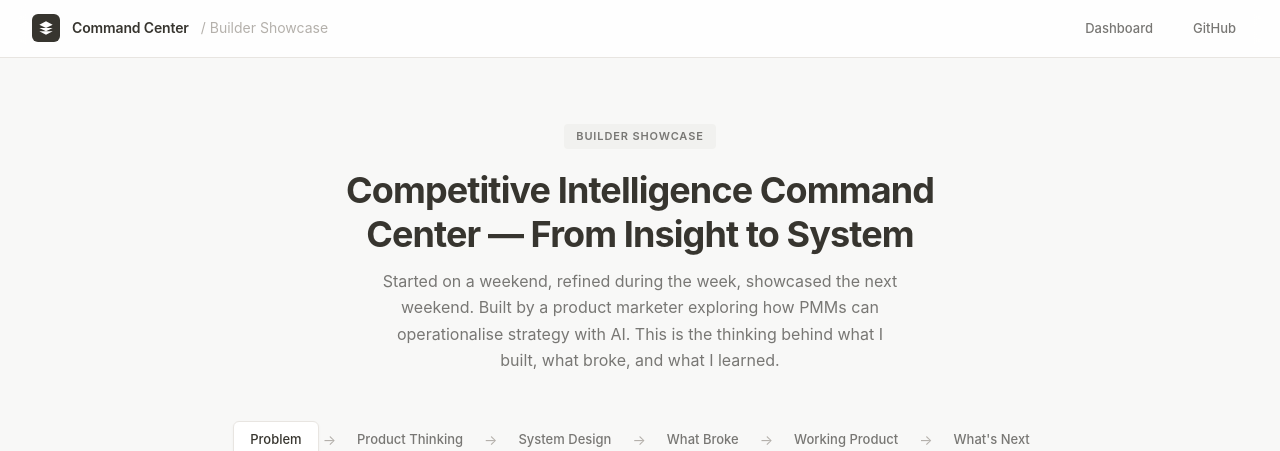
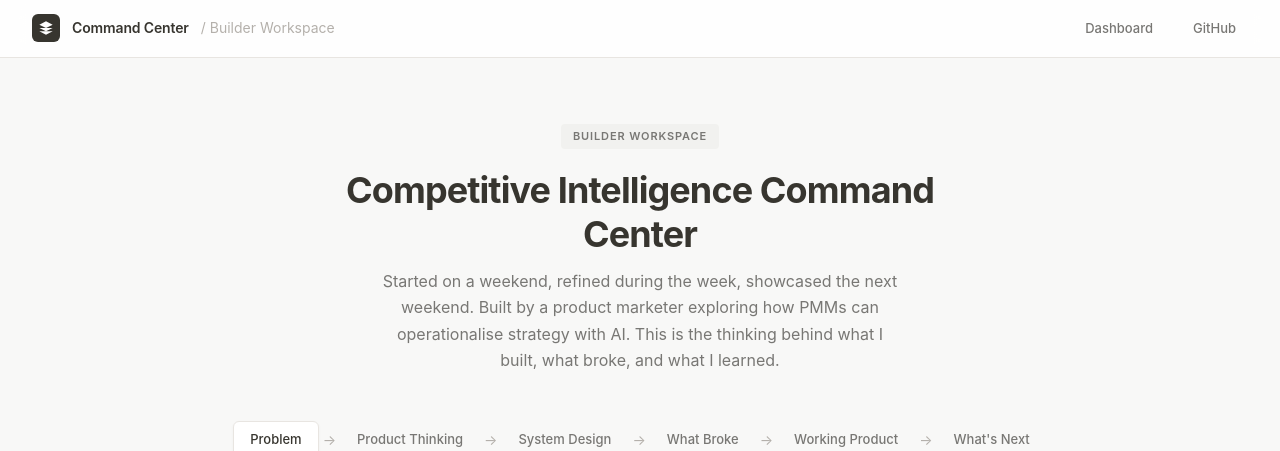
Before and after one commit to Doodler-beep/Claude-experiments, a Flask app: page /showcase in a window 1280 px wide. Shown: the top 451 px of the page. Run offline with Flask 3, Linux system fonts and the light colour scheme.

Commit message:
Rename Builder Showcase to Builder Workspace and simplify title
- Replace all instances of "Builder Showcase" with "Builder Workspace"
- Simplify title to just "Competitive Intelligence Command Center"

https://claude.ai/code/session_01QPJSotnyjY2DNpraCSqq3n

```diff
--- a/templates/showcase.html
+++ b/templates/showcase.html
@@ -3,7 +3,7 @@
 <head>
     <meta charset="UTF-8">
     <meta name="viewport" content="width=device-width, initial-scale=1.0">
-    <title>Command Center — Builder Showcase</title>
+    <title>Command Center — Builder Workspace</title>
     <style>
         /* ── Reset & Base ─────────────────────────────── */
         *, *::before, *::after {
@@ -631,7 +631,7 @@
             <svg viewBox="0 0 24 24"><path d="M12 2L2 7l10 5 10-5-10-5zM2 17l10 5 10-5M2 12l10 5 10-5"/></svg>
         </div>
         <h1>Command Center</h1>
-        <span class="topbar-breadcrumb">/ Builder Showcase</span>
+        <span class="topbar-breadcrumb">/ Builder Workspace</span>
     </div>
     <div class="topbar-right">
         <a href="/" class="topbar-link">Dashboard</a>
@@ -641,8 +641,8 @@
 
 <!-- ── Hero ─────────────────────────────────────────── -->
 <div class="hero">
-    <span class="hero-label">Builder Showcase</span>
-    <h2>Competitive Intelligence Command Center &mdash; From Insight to System</h2>
+    <span class="hero-label">Builder Workspace</span>
+    <h2>Competitive Intelligence Command Center</h2>
     <p>Started on a weekend, refined during the week, showcased the next weekend. Built by a product marketer exploring how PMMs can operationalise strategy with AI. This is the thinking behind what I built, what broke, and what I learned.</p>
 </div>
 
```
